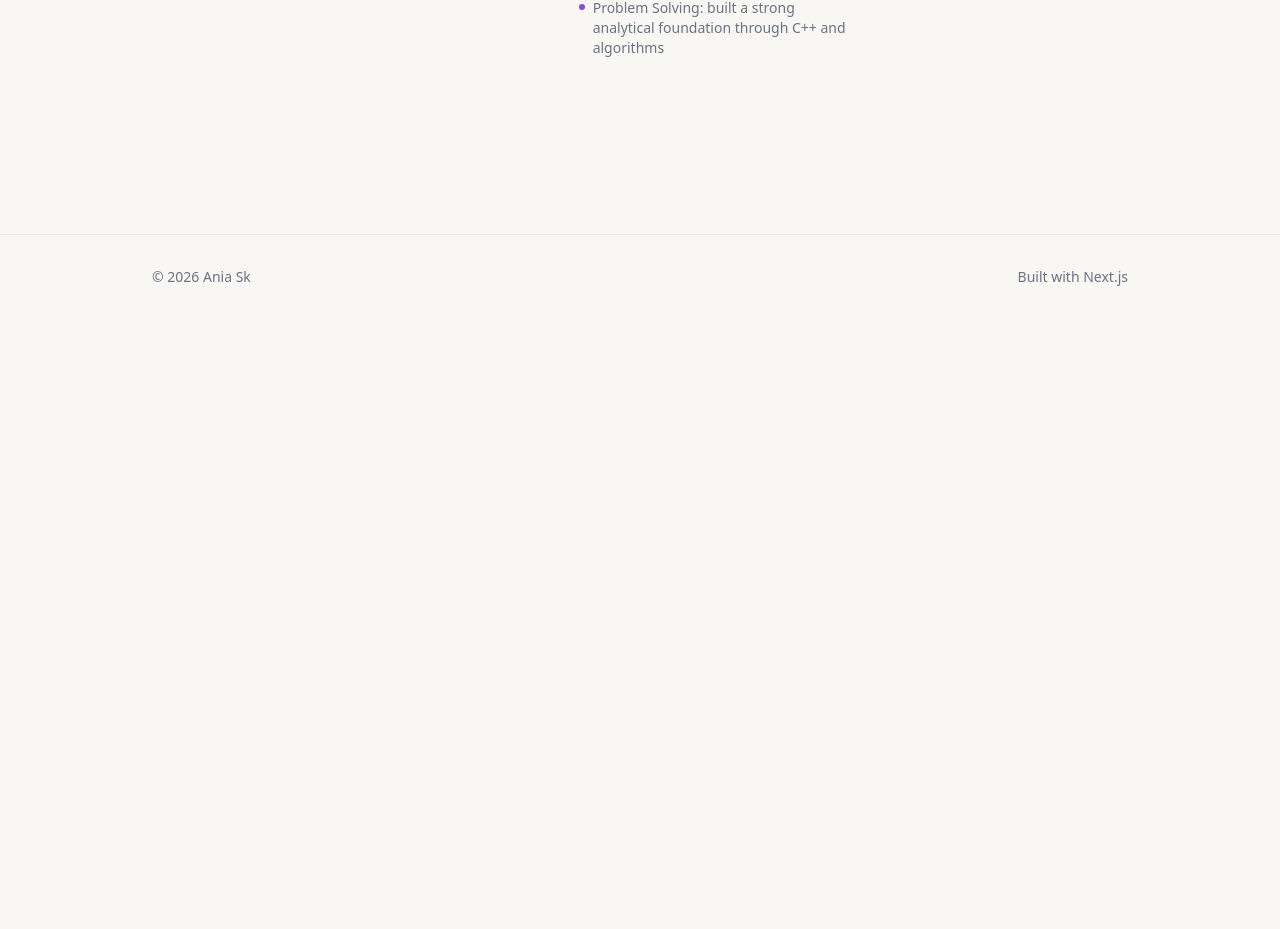
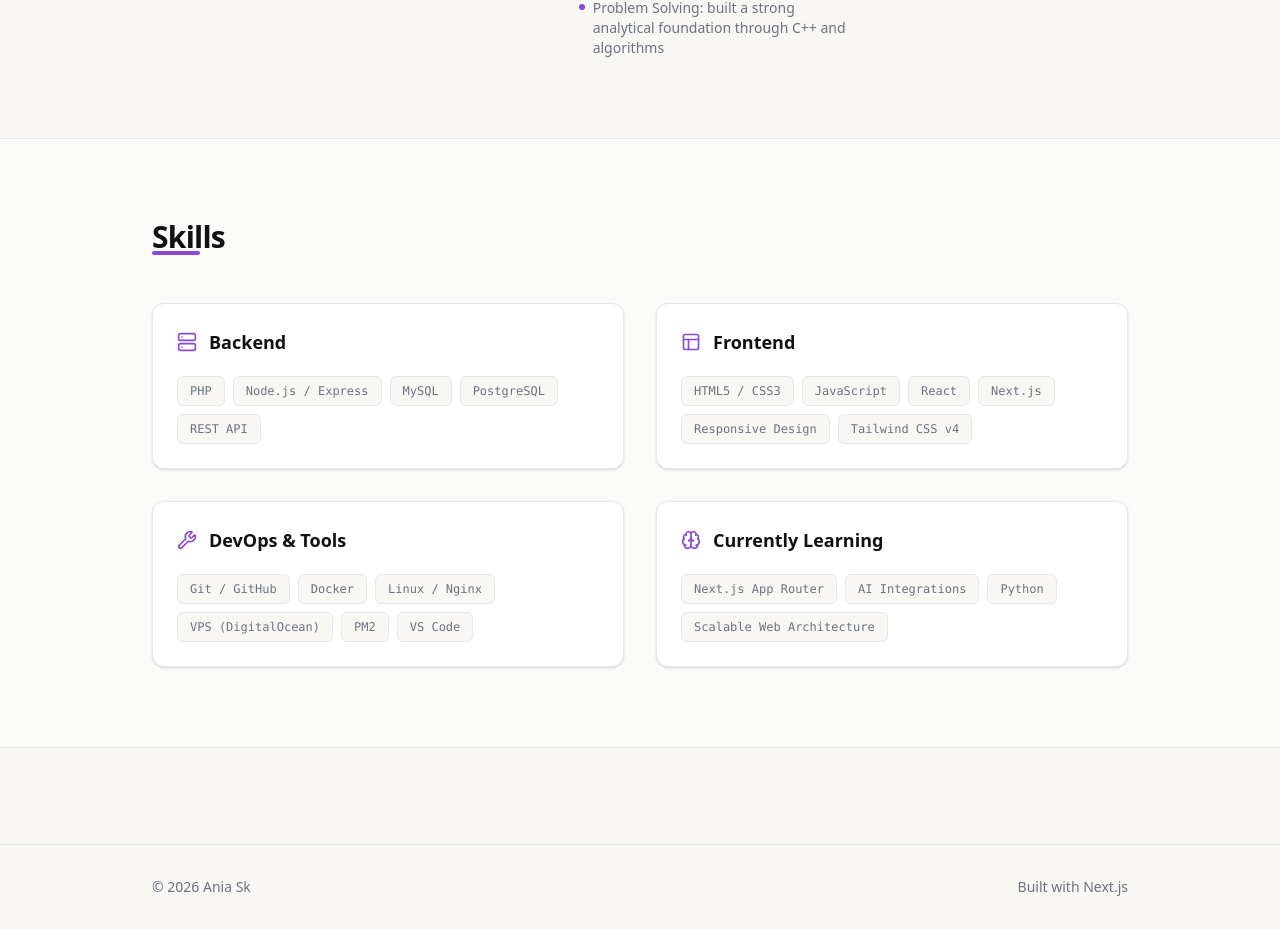
Before and after one commit to ania-sk/anavers, a Next.js app: page /en in a window 1280 px wide. Shown: the part 1411-2340 px from the top of the page. Before the commit the page ends 1730 px from the top, so only its background shows below. Built offline with nearby package versions, Linux system fonts and the light colour scheme.

Commit message:
feat: add Skills section

```diff
--- a/src/app/[locale]/page.tsx
+++ b/src/app/[locale]/page.tsx
@@ -2,6 +2,7 @@ import Navbar from "@/src/components/layout/Navbar";
 import Footer from "@/src/components/layout/Footer";
 import Hero from "@/src/components/sections/Hero";
 import About from "@/src/components/sections/About";
+import Skills from "@/src/components/sections/Skills";
 
 export default function Home() {
   return (
@@ -9,6 +10,7 @@ export default function Home() {
       <Navbar />
       <Hero />
       <About />
+      <Skills />
       <Footer />
     </main>
   );
--- /dev/null
+++ b/src/components/sections/Skills.tsx
@@ -0,0 +1,63 @@
+"use client";
+
+import { useTranslations } from "next-intl";
+import { skillsData, skillCategories } from "@/src/lib/data";
+
+export default function Skills() {
+  const t = useTranslations("Skills");
+
+  return (
+    <section
+      id="skills"
+      className="py-20 bg-surface/30 border-y border-border transition-colors duration-300"
+    >
+      <div className="max-w-5xl mx-auto px-6">
+        {/* Nagłówek sekcji */}
+        <h2 className="text-3xl font-bold font-display tracking-tight text-text-primary mb-12 relative inline-block">
+          {t("title")}
+          <span className="absolute bottom-0 left-0 w-12 h-1 bg-accent rounded"></span>
+        </h2>
+
+        {/* Siatka kategorii */}
+        <div className="grid grid-cols-1 md:grid-cols-2 gap-8">
+          {skillCategories.map((category) => {
+            const IconComponent = category.icon;
+            // Filtrujemy technologie należące do danej kategorii
+            const categorySkills = skillsData.filter(
+              (skill) => skill.category === category.id,
+            );
+
+            return (
+              <div
+                key={category.id}
+                className="bg-surface border border-border rounded-xl p-6 shadow-sm hover:border-accent/30 transition-all duration-300 flex flex-col justify-between"
+              >
+                <div>
+                  {/* Nagłówek kategorii z ikoną */}
+                  <div className="flex items-center gap-3 mb-5 text-accent">
+                    <IconComponent size={20} className="stroke-[2]" />
+                    <h3 className="text-lg font-bold text-text-primary">
+                      {t(category.labelKey)}
+                    </h3>
+                  </div>
+
+                  {/* Lista technologii wewnątrz kategorii */}
+                  <div className="flex flex-wrap gap-2">
+                    {categorySkills.map((skill) => (
+                      <span
+                        key={skill.name}
+                        className="text-xs font-medium font-mono px-3 py-1.5 rounded-md bg-background border border-border text-text-muted hover:text-accent hover:border-accent transition-colors duration-200"
+                      >
+                        {skill.name}
+                      </span>
+                    ))}
+                  </div>
+                </div>
+              </div>
+            );
+          })}
+        </div>
+      </div>
+    </section>
+  );
+}
```
